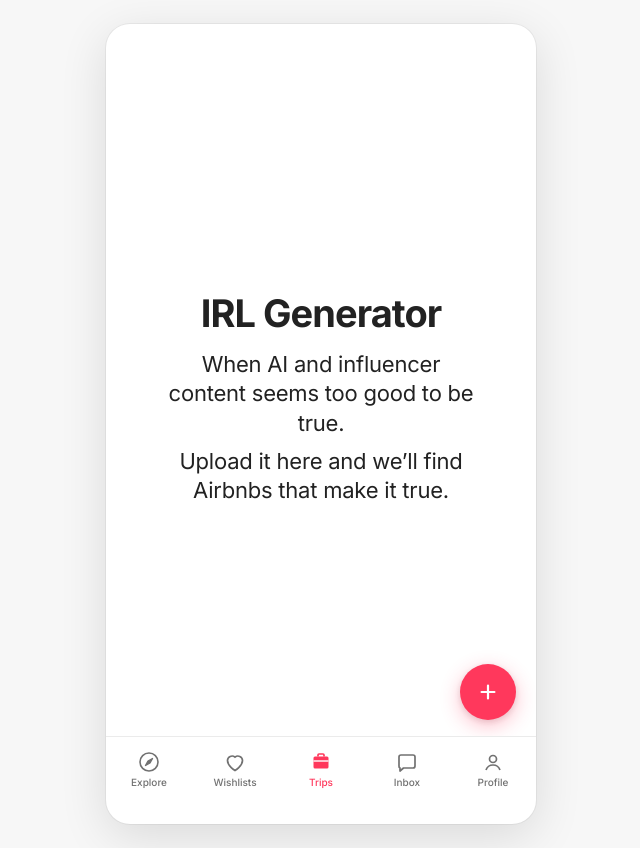
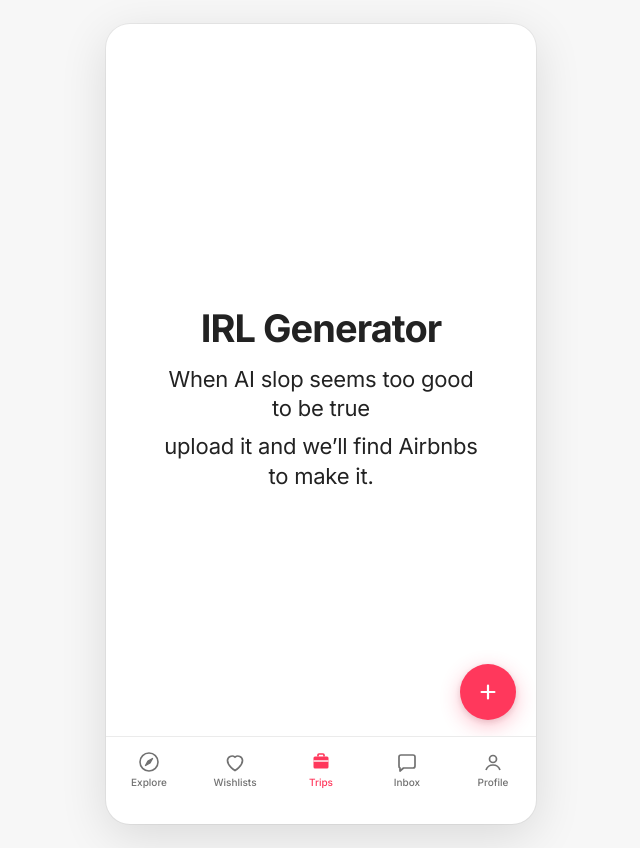
Before and after one commit to pwysocan-droid/trip-curator-mobile, a Next.js app: page / in a window 1280 px wide. Shown: the whole page, without its empty margins (319-959 px from the left). Built offline with nearby package versions, Linux system fonts and the light colour scheme.

Commit message:
Landing body: 'AI slop' / 'Airbnbs to make it' copy

```diff
--- a/src/pages/index.tsx
+++ b/src/pages/index.tsx
@@ -64,10 +64,10 @@
             IRL Generator
           </h1>
           <p className={styles.body} style={{animationDelay: '800ms'}}>
-            When AI and influencer content seems too good to be true.
+            When AI slop seems too good to be true
           </p>
           <p className={styles.body} style={{animationDelay: '1400ms'}}>
-            Upload it here and we&rsquo;ll find Airbnbs that make it true.
+            upload it and we&rsquo;ll find Airbnbs to make it.
           </p>
           {error && <p className={styles.error}>{error}</p>}
         </div>
```
